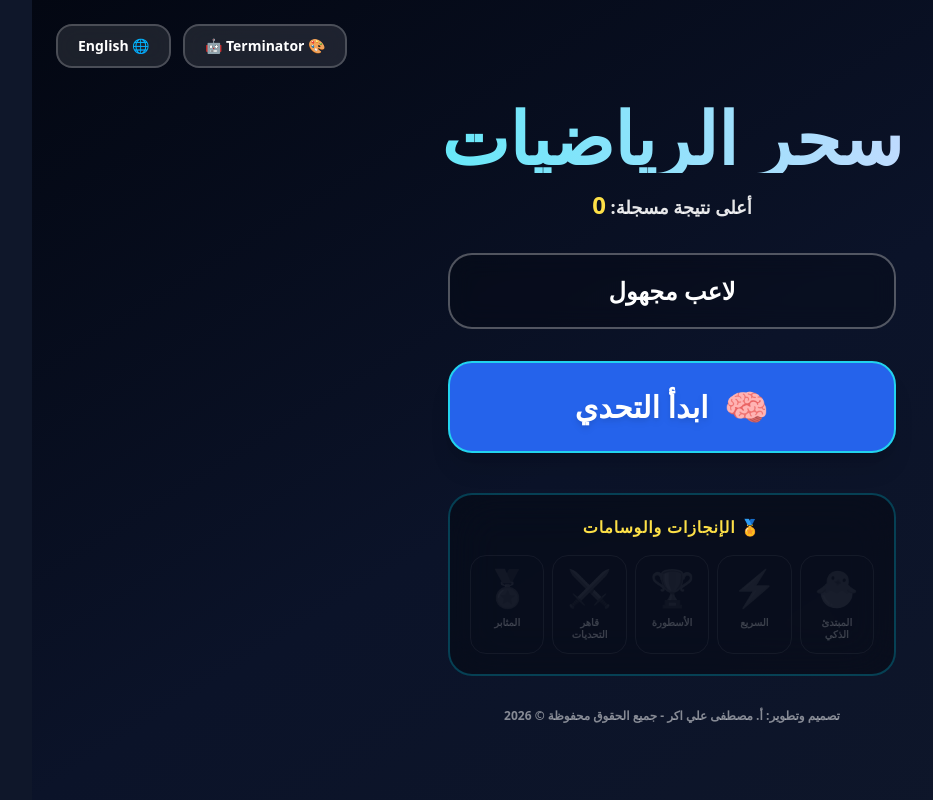
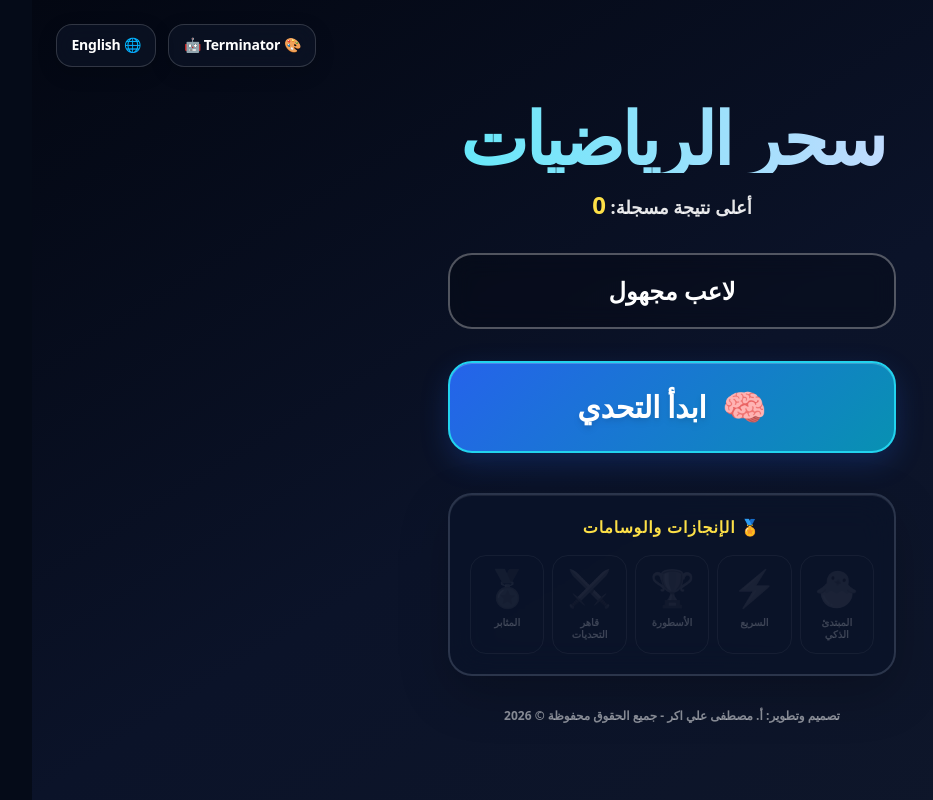
Before and after one commit to mezo2021/math-magic, a Next.js app: page /math-magic/ in a window 1280 px wide. Shown: the whole page, without its empty margins (15-948 px from the left). Built offline with nearby package versions, Linux system fonts and the light colour scheme.

Commit message:
Update globals.css

```diff
--- a/src/app/globals.css
+++ b/src/app/globals.css
@@ -1,33 +1,154 @@
 /**
  * ==========================================
  * 📂 المسار: src/app/globals.css
- * ⚙️ الوظيفة: إعدادات Tailwind CSS العامة وتنسيقات الهيكل الأساسي (Body).
- * 📅 تاريخ الفحص: 2024-05-24
- * 🛠️ التعديلات: لا يوجد تعديل برمجي. تمت إضافة الوسم فقط.
+ * ⚙️ الوظيفة: تنسيقات عامة للواجهة مع تحسينات الهاتف.
+ * 🛠️ التعديل: مظهر بصري محسّن مع الحفاظ على قواعد سهولة الاستخدام للهاتف.
  * ==========================================
  */
 @tailwind base;
 @tailwind components;
 @tailwind utilities;
 
-body {
-  background-color: #0f172a;
-  color: white;
+:root {
+  color-scheme: dark;
+  --magic-cyan: #67e8f9;
+  --magic-gold: #facc15;
+  --magic-glass: rgba(10, 20, 42, .64);
 }
 
-/* Mobile-friendly defaults: respect device safe areas and keep controls readable. */
+html { min-height: 100%; background: #050b18; }
+body {
+  min-height: 100vh;
+  margin: 0;
+  overflow-x: hidden;
+  background:
+    radial-gradient(ellipse at 12% 8%, rgba(14, 165, 233, .17), transparent 32rem),
+    radial-gradient(ellipse at 88% 82%, rgba(124, 58, 237, .16), transparent 30rem),
+    #050b18;
+  color: #f8fafc;
+  -webkit-font-smoothing: antialiased;
+  text-rendering: optimizeLegibility;
+}
+
+/* A quiet, premium ambient glow behind each screen. */
+body::before {
+  content: "";
+  position: fixed;
+  inset: 0;
+  pointer-events: none;
+  z-index: 0;
+  opacity: .55;
+  background-image: radial-gradient(rgba(148, 163, 184, .18) .7px, transparent .7px);
+  background-size: 23px 23px;
+  mask-image: linear-gradient(to bottom, black, transparent 85%);
+}
+
+.min-h-screen { isolation: isolate; }
+.min-h-screen > * { position: relative; }
+
+/* Glass panels: retain the existing theme colors, improve depth and contrast. */
+.backdrop-blur-xl {
+  background-color: var(--magic-glass) !important;
+  border-color: rgba(148, 163, 184, .24) !important;
+  box-shadow: 0 18px 50px rgba(0, 0, 0, .22), inset 0 1px 0 rgba(255, 255, 255, .07);
+  -webkit-backdrop-filter: blur(18px);
+  backdrop-filter: blur(18px);
+}
+
+button {
+  touch-action: manipulation;
+  -webkit-tap-highlight-color: transparent;
+  letter-spacing: -.015em;
+}
+button:not(:disabled) {
+  transition: transform .18s ease, box-shadow .18s ease, filter .18s ease;
+}
+button:not(:disabled):hover { filter: brightness(1.08); }
+button:not(:disabled):active { transform: translateY(1px) scale(.985); }
+button:focus-visible, input:focus-visible {
+  outline: 3px solid rgba(103, 232, 249, .9);
+  outline-offset: 3px;
+}
+button:disabled { cursor: not-allowed; }
+
+/* Main calls to action have a richer, luminous finish. */
+.bg-blue-600, .bg-pink-600 {
+  box-shadow: 0 10px 28px rgba(37, 99, 235, .22), inset 0 1px 0 rgba(255, 255, 255, .2);
+}
+.bg-blue-600 { background-image: linear-gradient(135deg, #2563eb, #0891b2); }
+.bg-pink-600 { background-image: linear-gradient(135deg, #db2777, #9333ea); }
+
+input {
+  max-width: 100%;
+  caret-color: var(--magic-cyan);
+}
+input::placeholder { opacity: .68; }
+input[type="number"] { appearance: textfield; }
+input[type="number"]::-webkit-inner-spin-button,
+input[type="number"]::-webkit-outer-spin-button { -webkit-appearance: none; margin: 0; }
+
+h1 { text-wrap: balance; letter-spacing: -.04em; }
+
+/* Keep the language/theme controls tidy instead of overlapping the title on phones. */
+.absolute.top-6.left-6 {
+  position: relative;
+  inset: auto;
+  align-self: center;
+  justify-content: center;
+  flex-wrap: wrap;
+  max-width: 100%;
+  margin: 0 auto 1rem;
+}
+.absolute.top-6.left-6 button {
+  padding: .65rem .9rem;
+  border-width: 1px;
+  border-color: rgba(255, 255, 255, .16);
+  background: rgba(15, 23, 42, .58);
+  box-shadow: 0 6px 20px rgba(0, 0, 0, .15);
+}
+
+/* Progress header and answer states stay clear on small displays. */
+header {
+  border-color: rgba(148, 163, 184, .16) !important;
+  background: rgba(3, 7, 18, .32);
+}
+main { padding-bottom: max(1.5rem, env(safe-area-inset-bottom)); }
+main > div { min-width: 0; }
+main p { overflow-wrap: anywhere; }
+
+@media (min-width: 640px) {
+  .absolute.top-6.left-6 { position: absolute; top: 1.5rem; left: 1.5rem; right: auto; }
+}
+
+@media (max-width: 420px) {
+  .min-h-screen { padding-left: 1rem !important; padding-right: 1rem !important; }
+  h1.text-5xl { font-size: clamp(2.2rem, 11vw, 3rem); line-height: 1.08; }
+  main { padding-left: .25rem; padding-right: .25rem; margin-top: .75rem !important; }
+  main .text-2xl { font-size: 1.15rem; line-height: 1.65; }
+  main .p-8 { padding: 1.15rem; }
+  main .p-6 { padding: 1rem; }
+  main .text-3xl { font-size: 1.45rem; }
+  .grid.grid-cols-5 { grid-template-columns: repeat(5, minmax(0, 1fr)); gap: .35rem; }
+  .grid.grid-cols-5 > div { padding: .45rem .2rem; }
+  .grid.grid-cols-5 span:first-child { font-size: 1.65rem; margin-bottom: .35rem; }
+}
+
+@media (prefers-reduced-motion: reduce) {
+  *, *::before, *::after { animation-duration: .01ms !important; transition-duration: .01ms !important; scroll-behavior: auto !important; }
+}
+
+/* Mobile accessibility and safe-area rules retained from the previous version. */
 html {
   -webkit-text-size-adjust: 100%;
   text-size-adjust: 100%;
 }
 
 body {
-  min-height: 100dvh;
   padding-bottom: env(safe-area-inset-bottom);
   overscroll-behavior-y: contain;
 }
 
-button, input {
+input {
   touch-action: manipulation;
 }
 
```
